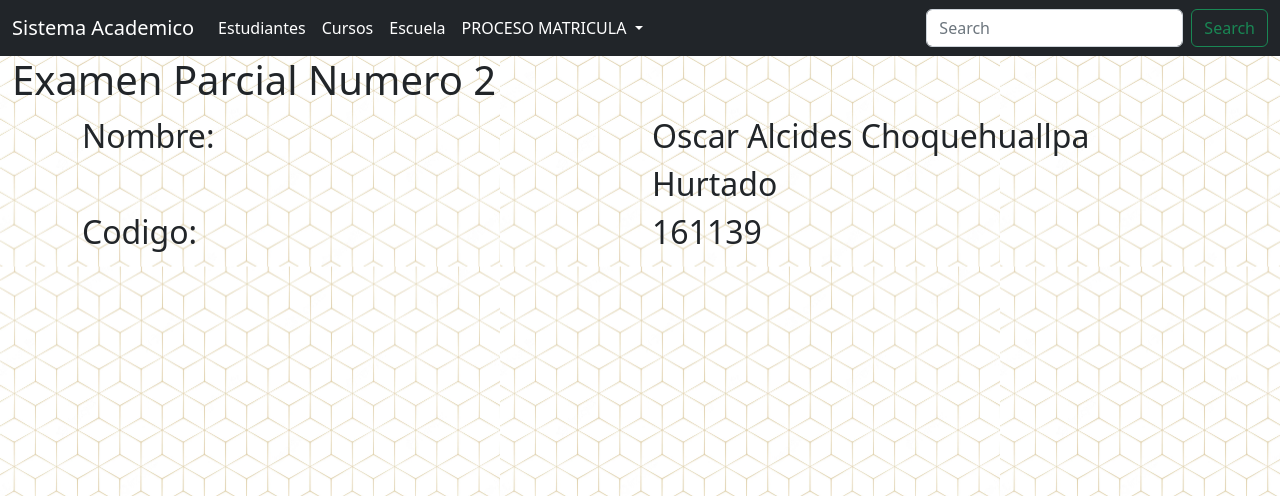
After one commit to DeveloperOscar/ExamenCloudComputing, a Flask app: page / in a window 1280 px wide. The commit adds this page. Shown: the top 496 px of the page. Run offline with Flask 2, Linux system fonts and the light colour scheme.

Commit message:
pagina principal agregada

```diff
--- a/app.py
+++ b/app.py
@@ -1,6 +1,7 @@
 from flask import Flask
 
 from routes.enrollment import EnrollmentRoute
+from routes.main import MainRoute
 
 def create_app():
     app = Flask(__name__)
@@ -15,6 +16,7 @@ def create_app():
     app.register_blueprint(SchoolRoute)
     app.register_blueprint(CourseRoute)
     app.register_blueprint(EnrollmentRoute)
+    app.register_blueprint(MainRoute)
     from utils.db import db
     db.init_app(app)
     return app
--- /dev/null
+++ b/routes/main.py
@@ -0,0 +1,7 @@
+from flask import Blueprint, render_template
+
+MainRoute = Blueprint('main',__name__,url_prefix='/')
+
+@MainRoute.route('/',methods=['GET'])
+def index():
+    return render_template('index.html')
--- /dev/null
+++ b/templates/index.html
@@ -0,0 +1,16 @@
+{% extends 'layout/base.html'%}
+
+{% block title %} Examen Parcial Numero 2{% endblock %}
+
+{% block content %}
+  <div class="container">
+    <div class="row">
+      <div class="col fs-2">Nombre:</div>
+      <div class="col fs-2">Oscar Alcides Choquehuallpa Hurtado</div>
+    </div>
+    <div class="row">
+      <div class="col fs-2">Codigo:</div>
+      <div class="col fs-2">161139</div>
+    </div>
+  </div>
+{% endblock %}
--- a/templates/layout/navbar.html
+++ b/templates/layout/navbar.html
@@ -1,6 +1,6 @@
 <nav class="navbar bg-dark navbar-dark navbar-expand-lg bg-light">
   <div class="container-fluid">
-    <a class="navbar-brand" href="#">Sistema Academico</a>
+    <a class="navbar-brand" href="{{url_for('main.index')}}">Sistema Academico</a>
     <button class="navbar-toggler" type="button" data-bs-toggle="collapse" data-bs-target="#navbarSupportedContent"
       aria-controls="navbarSupportedContent" aria-expanded="false" aria-label="Toggle navigation">
       <span class="navbar-toggler-icon"></span>
```
